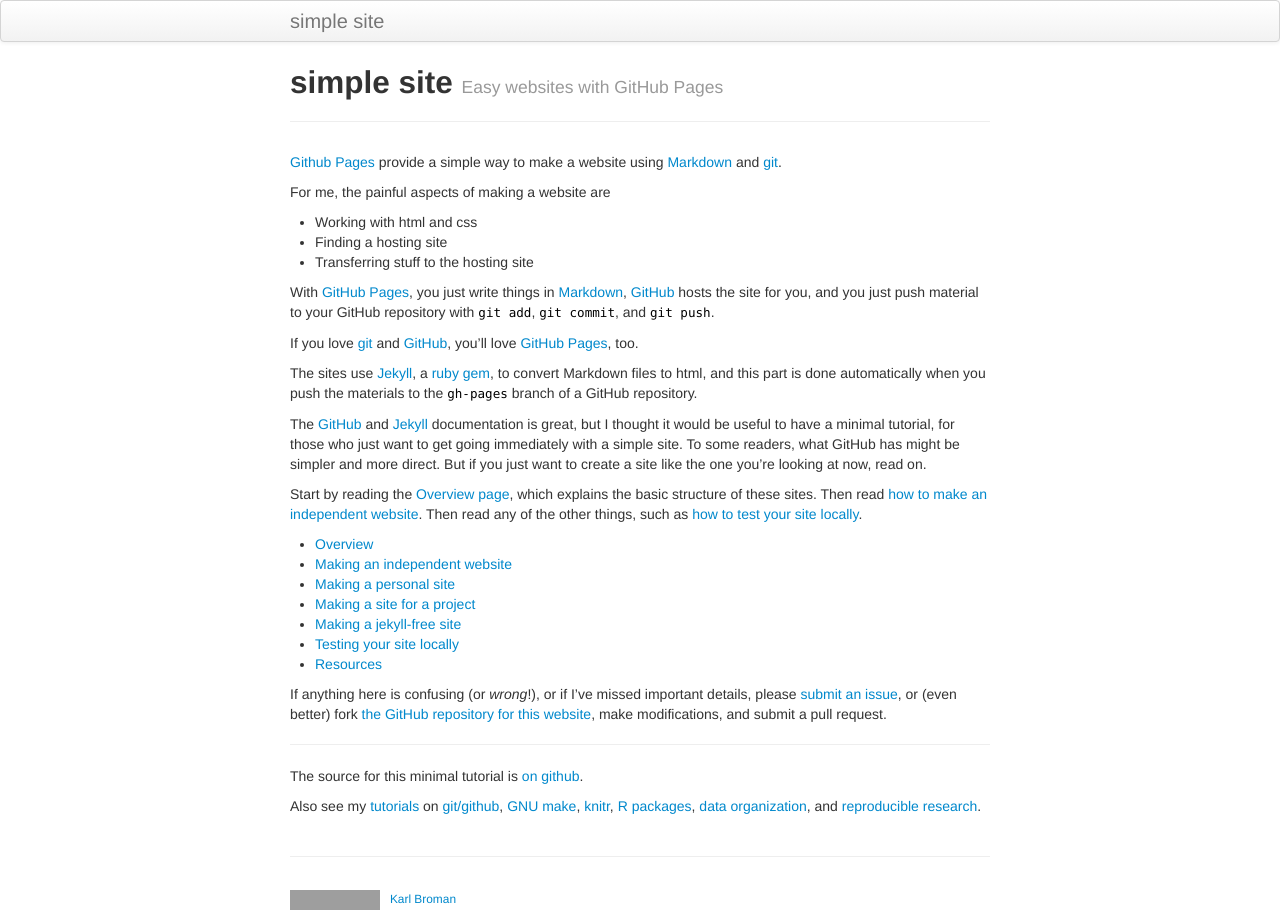
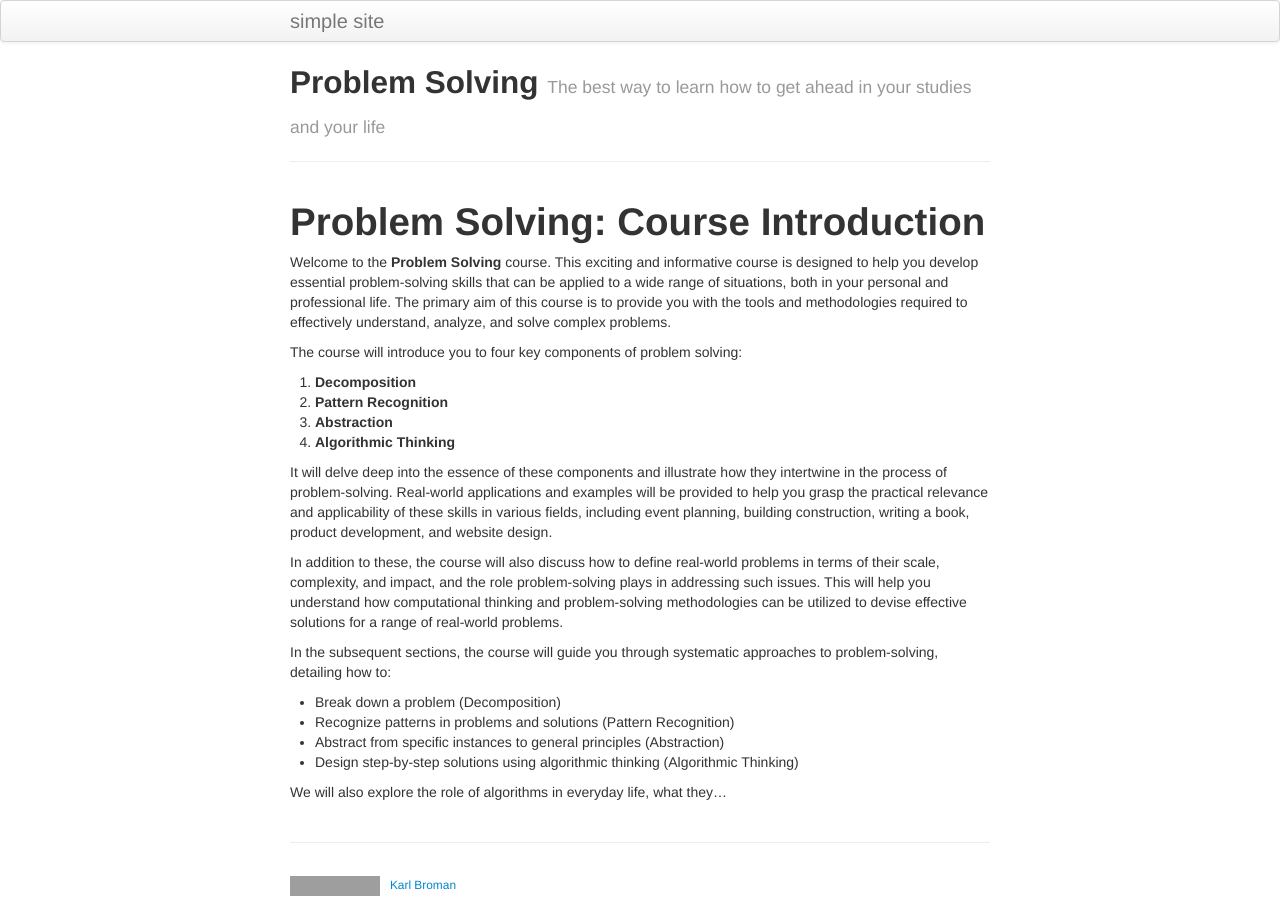
Before and after one commit to linguist89/computational-thinking-simple-site, a Jekyll site: the page built from index.md, in a window 1280 px wide. Built offline with Jekyll 4.4.1, drawn with Linux system fonts in a browser that asks for light colours; grey boxes are pictures that could not be loaded.

Commit message:
Added a new index page

```diff
--- a/index.md
+++ b/index.md
@@ -1,72 +1,30 @@
 ---
 layout: page
-title: simple site
-tagline: Easy websites with GitHub Pages
+title: Problem Solving
+tagline: The best way to learn how to get ahead in your studies and your life
 description: Minimal tutorial on making a simple website with GitHub Pages
 ---
 
-[Github Pages](https://pages.github.com) provide a simple way to make a
-website using
-[Markdown](https://daringfireball.net/projects/markdown/) and
-[git](https://git-scm.com).
+# Problem Solving: Course Introduction
 
-For me, the painful aspects of making a website are
+Welcome to the **Problem Solving** course. This exciting and informative course is designed to help you develop essential problem-solving skills that can be applied to a wide range of situations, both in your personal and professional life. The primary aim of this course is to provide you with the tools and methodologies required to effectively understand, analyze, and solve complex problems.
 
-- Working with html and css
-- Finding a hosting site
-- Transferring stuff to the hosting site
+The course will introduce you to four key components of problem solving:
 
-With [GitHub Pages](https://pages.github.com), you just write things in
-[Markdown](https://daringfireball.net/projects/markdown/),
-[GitHub](https://github.com) hosts the site for you, and you just push
-material to your GitHub repository with `git add`, `git commit`, and
-`git push`.
+1. **Decomposition**
+2. **Pattern Recognition**
+3. **Abstraction**
+4. **Algorithmic Thinking**
 
-If you love [git](https://git-scm.com/) and
-[GitHub](https://github.com), you'll love
-[GitHub Pages](https://pages.github.com), too.
+It will delve deep into the essence of these components and illustrate how they intertwine in the process of problem-solving. Real-world applications and examples will be provided to help you grasp the practical relevance and applicability of these skills in various fields, including event planning, building construction, writing a book, product development, and website design.
 
-The sites use [Jekyll](https://jekyllrb.com/), a
-[ruby](https://www.ruby-lang.org/en/) [gem](https://rubygems.org/), to
-convert Markdown files to html, and this part is done
-automatically when you push the materials to the `gh-pages` branch
-of a GitHub repository.
+In addition to these, the course will also discuss how to define real-world problems in terms of their scale, complexity, and impact, and the role problem-solving plays in addressing such issues. This will help you understand how computational thinking and problem-solving methodologies can be utilized to devise effective solutions for a range of real-world problems.
 
-The [GitHub](https://pages.github.com) and
-[Jekyll](https://jekyllrb.com) documentation is great, but I thought it
-would be useful to have a minimal tutorial, for those who just want to
-get going immediately with a simple site. To some readers, what GitHub
-has might be simpler and more direct.  But if you just want to create
-a site like the one you're looking at now, read on.
+In the subsequent sections, the course will guide you through systematic approaches to problem-solving, detailing how to:
 
-Start by reading the [Overview page](pages/overview.html), which
-explains the basic structure of these sites. Then read
-[how to make an independent website](pages/independent_site.html). Then
-read any of the other things, such as
-[how to test your site locally](pages/local_test.html).
+- Break down a problem (Decomposition)
+- Recognize patterns in problems and solutions (Pattern Recognition)
+- Abstract from specific instances to general principles (Abstraction)
+- Design step-by-step solutions using algorithmic thinking (Algorithmic Thinking)
 
-- [Overview](pages/overview.html)
-- [Making an independent website](pages/independent_site.html)
-- [Making a personal site](pages/user_site.html)
-- [Making a site for a project](pages/project_site.html)
-- [Making a jekyll-free site](pages/nojekyll.html)
-- [Testing your site locally](pages/local_test.html)
-- [Resources](pages/resources.html)
-
-If anything here is confusing (or _wrong_!), or if I've missed
-important details, please
-[submit an issue](https://github.com/kbroman/simple_site/issues), or (even
-better) fork [the GitHub repository for this website](https://github.com/kbroman/simple_site),
-make modifications, and submit a pull request.
-
----
-
-The source for this minimal tutorial is [on github](https://github.com/kbroman/simple_site).
-
-Also see my [tutorials](https://kbroman.org/tutorials) on
-[git/github](https://kbroman.org/github_tutorial),
-[GNU make](https://kbroman.org/minimal_make),
-[knitr](https://kbroman.org/knitr_knutshell),
-[R packages](https://kbroman.org/pkg_primer),
-[data organization](https://kbroman.org/dataorg),
-and [reproducible research](https://kbroman.org/steps2rr).
+We will also explore the role of algorithms in everyday life, what they...
```
